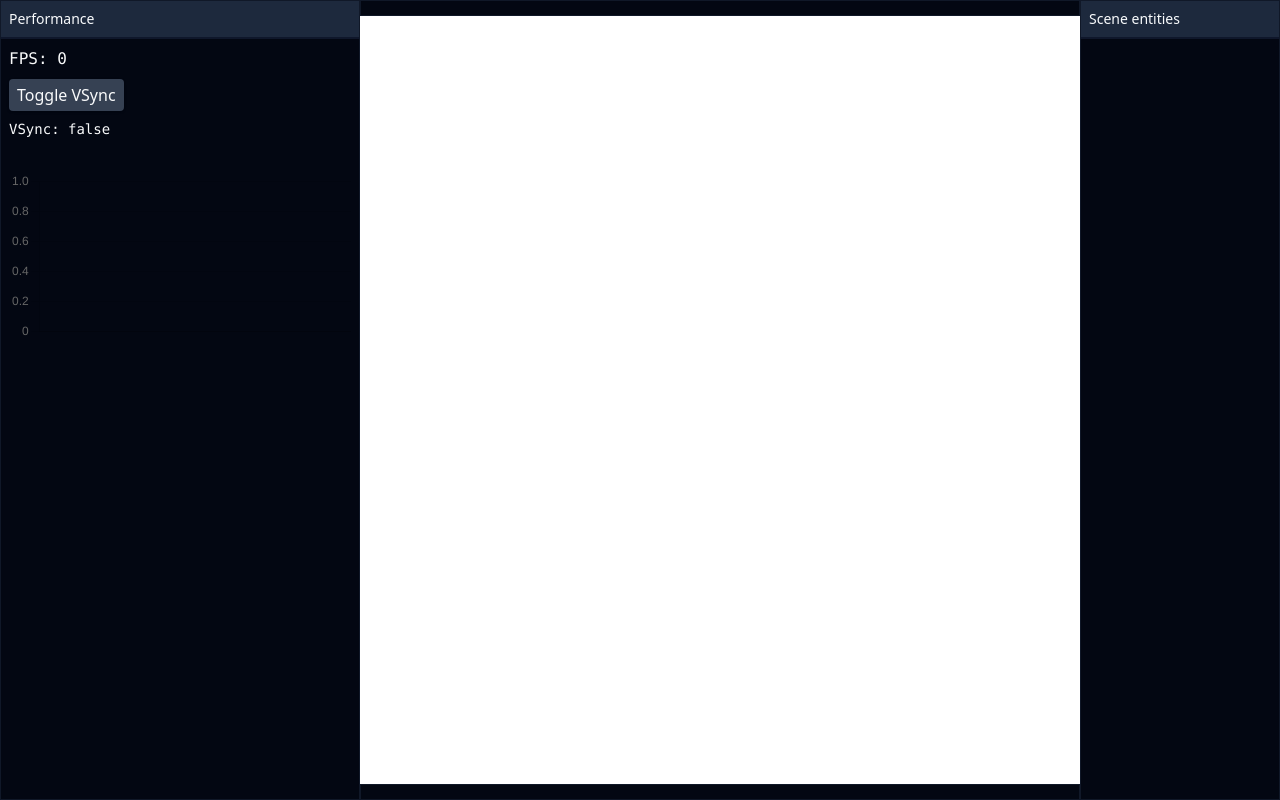
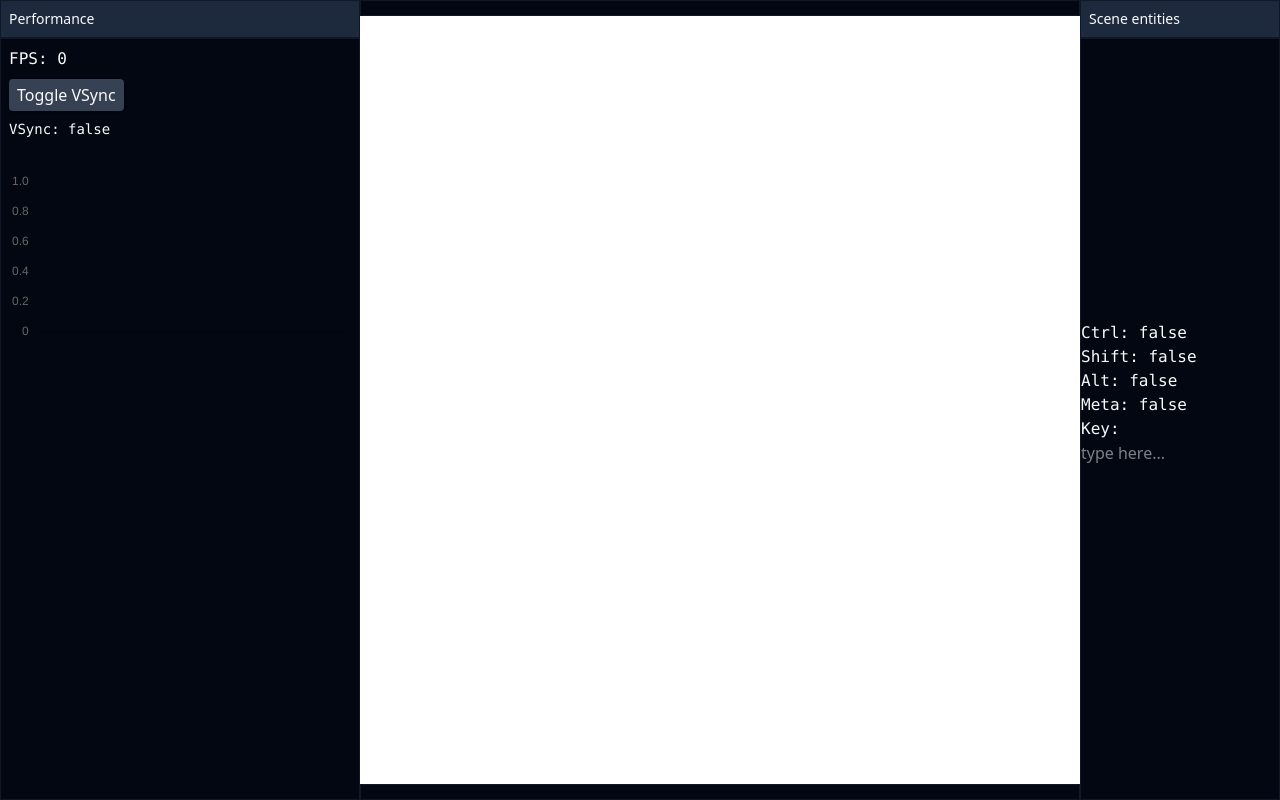
Before and after one commit to AlexDicy/DicyEngine, a Vue app in the folder ui/: page / in a window 1280 px wide. Built offline with nearby package versions, Linux system fonts and the light colour scheme.

Commit message:
Add key presses debugging code

```diff
--- a/ui/src/views/HomeView.vue
+++ b/ui/src/views/HomeView.vue
@@ -3,20 +3,51 @@ import ViewportWindow from '@/windows/ViewportWindow.vue';
 import PerformanceWindow from '@/windows/PerformanceWindow.vue';
 import Resizable from '@/components/Resizable.vue';
 import SceneTreeWindow from '@/windows/SceneTreeWindow.vue';
+import { ref, onMounted, onUnmounted } from 'vue';
+const ctrlPressed = ref(false);
+const shiftPressed = ref(false);
+const altPressed = ref(false);
+const metaPressed = ref(false);
+const keyPressed = ref('');
+const handleKeyDown = (event: KeyboardEvent) => {
+  ctrlPressed.value = event.ctrlKey;
+  shiftPressed.value = event.shiftKey;
+  altPressed.value = event.altKey;
+  metaPressed.value = event.metaKey;
+  keyPressed.value = event.key;
+};
+const handleKeyUp = (event: KeyboardEvent) => {
+  ctrlPressed.value = event.ctrlKey;
+  shiftPressed.value = event.shiftKey;
+  altPressed.value = event.altKey;
+  metaPressed.value = event.metaKey;
+  keyPressed.value = '';
+};
+onMounted(() => {
+  window.addEventListener('keydown', handleKeyDown);
+  window.addEventListener('keyup', handleKeyUp);
+});
+onUnmounted(() => {
+  window.removeEventListener('keydown', handleKeyDown);
+  window.removeEventListener('keyup', handleKeyUp);
+});
 </script>
 
 <template>
   <div class="split-widget windows-grid">
-    <Resizable class="column window" direction="horizontal" resizer-location="right" :defaultWidth="360" :minWidth="100">
+    <Resizable class="column window" direction="horizontal" resizer-location="right" :defaultWidth="360"
+               :minWidth="100">
       <div class="column-contents">
         <PerformanceWindow />
       </div>
     </Resizable>
     <div class="column content-main">
       <div class="column-contents">
-        <Resizable direction="vertical" resizer-location="bottom" :defaultHeight="16" :minHeight="16" class="window"></Resizable>
+        <Resizable direction="vertical" resizer-location="bottom" :defaultHeight="16" :minHeight="16"
+                   class="window"></Resizable>
         <ViewportWindow class="content-main" />
-        <Resizable direction="vertical" resizer-location="top" :defaultHeight="16" :minHeight="16" class="window"></Resizable>
+        <Resizable direction="vertical" resizer-location="top" :defaultHeight="16" :minHeight="16"
+                   class="window"></Resizable>
       </div>
     </div>
     <Resizable class="column window" direction="horizontal" resizer-location="left" :defaultWidth="200" :minWidth="100">
@@ -26,7 +57,16 @@ import SceneTreeWindow from '@/windows/SceneTreeWindow.vue';
             <SceneTreeWindow />
           </div>
         </Resizable>
-        <div class="column content-main"></div>
+        <div class="column content-main">
+          <div class="column-contents">
+            <pre>Ctrl: {{ ctrlPressed }}</pre>
+            <pre>Shift: {{ shiftPressed }}</pre>
+            <pre>Alt: {{ altPressed }}</pre>
+            <pre>Meta: {{ metaPressed }}</pre>
+            <pre>Key: {{ keyPressed }}</pre>
+            <input type="text" placeholder="type here..." />
+          </div>
+        </div>
       </div>
     </Resizable>
   </div>
```
